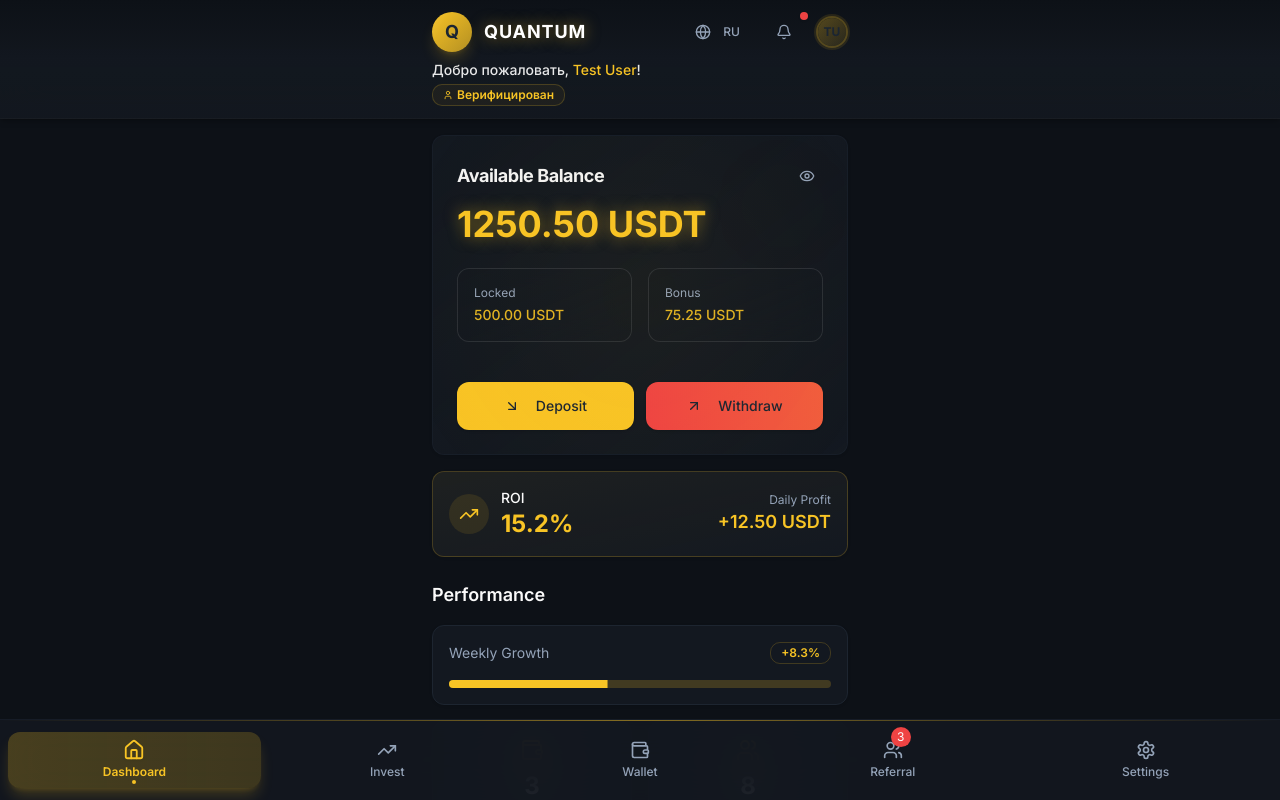
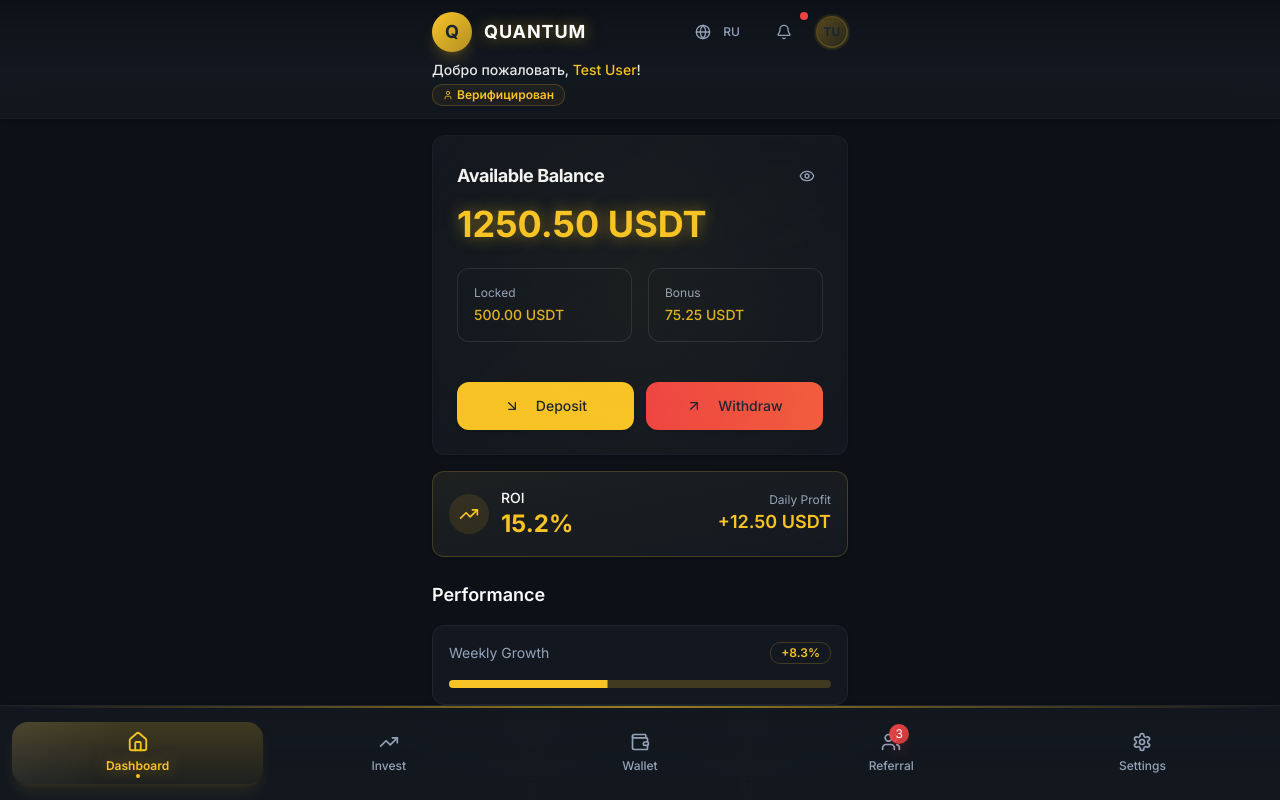
Before and after one commit to Lama13372002/investtma, a Next.js app: page / in a window 1280 px wide. Built offline with nearby package versions, Linux system fonts and the light colour scheme.

Commit message:
Update bottom-nav.tsx

```diff
--- a/src/components/navigation/bottom-nav.tsx
+++ b/src/components/navigation/bottom-nav.tsx
@@ -54,11 +54,11 @@ interface BottomNavProps {
 
 export function BottomNav({ activeTab, onTabChange }: BottomNavProps) {
   return (
-    <div className="fixed bottom-0 left-0 right-0 bg-card/90 backdrop-blur-xl border-t border-border/50 safe-area-padding-bottom">
+    <div className="fixed bottom-0 left-0 right-0 bg-gradient-to-t from-card via-card/95 to-card/90 backdrop-blur-xl border-t border-white/5 shadow-lg shadow-black/30 safe-area-padding-bottom z-50">
       {/* Active indicator line */}
-      <div className="absolute top-0 left-0 right-0 h-px bg-gradient-to-r from-transparent via-primary to-transparent opacity-50" />
+      <div className="absolute top-0 left-0 right-0 h-[2px] bg-gradient-to-r from-transparent via-primary to-transparent opacity-60" />
 
-      <div className="flex items-center justify-around px-2 py-3">
+      <div className="flex items-center justify-around px-3 py-4">
         {navItems.map((item, index) => {
           const isActive = activeTab === item.key;
 
@@ -67,10 +67,10 @@ export function BottomNav({ activeTab, onTabChange }: BottomNavProps) {
               key={item.key}
               onClick={() => onTabChange(item.key)}
               className={cn(
-                "relative flex flex-col items-center justify-center px-3 py-2 rounded-xl transition-all duration-300 min-w-0 flex-1 group",
+                "relative flex flex-col items-center justify-center px-3 py-2.5 rounded-2xl transition-all duration-300 min-w-0 flex-1 group",
                 isActive
-                  ? "bg-primary/15 text-primary shadow-lg shadow-primary/20"
-                  : "text-muted-foreground hover:text-foreground hover:bg-muted/30"
+                  ? "bg-gradient-to-b from-primary/20 to-primary/5 text-primary shadow-lg shadow-primary/10"
+                  : "text-muted-foreground hover:text-white hover:bg-white/5"
               )}
               style={{
                 animationDelay: `${index * 50}ms`
@@ -78,20 +78,20 @@ export function BottomNav({ activeTab, onTabChange }: BottomNavProps) {
             >
               {/* Background glow effect for active tab */}
               {isActive && (
-                <div className="absolute inset-0 rounded-xl bg-gradient-to-r from-primary/10 to-primary/5 animate-pulse" />
+                <div className="absolute inset-0 rounded-2xl shine-effect" />
               )}
 
               <div className={cn(
-                "relative transition-all duration-300 mb-1",
+                "relative transition-all duration-300 mb-1.5",
                 isActive
-                  ? "scale-110 text-primary drop-shadow-sm"
-                  : "group-hover:scale-105"
+                  ? "scale-110 text-primary quantum-glow"
+                  : "group-hover:scale-105 group-hover:text-primary/80"
               )}>
                 {item.icon}
 
                 {/* Badge for notifications */}
                 {item.badge && (
-                  <div className="absolute -top-2 -right-2 bg-destructive text-destructive-foreground text-xs rounded-full w-5 h-5 flex items-center justify-center animate-bounce">
+                  <div className="absolute -top-2 -right-2 bg-gradient-to-br from-destructive to-destructive/80 text-destructive-foreground text-xs rounded-full w-5 h-5 flex items-center justify-center shadow-lg shadow-destructive/20 animate-pulse">
                     {item.badge}
                   </div>
                 )}
@@ -100,8 +100,8 @@ export function BottomNav({ activeTab, onTabChange }: BottomNavProps) {
               <span className={cn(
                 "text-xs font-medium transition-all duration-300 relative",
                 isActive
-                  ? "text-primary font-semibold"
-                  : "text-muted-foreground group-hover:text-foreground"
+                  ? "text-primary font-semibold quantum-glow"
+                  : "text-muted-foreground group-hover:text-primary/80"
               )}>
                 {item.label}
 
@@ -112,9 +112,9 @@ export function BottomNav({ activeTab, onTabChange }: BottomNavProps) {
               </span>
 
               {/* Ripple effect on tap */}
-              <div className="absolute inset-0 rounded-xl overflow-hidden">
+              <div className="absolute inset-0 rounded-2xl overflow-hidden">
                 <div className={cn(
-                  "absolute inset-0 bg-primary/20 rounded-xl scale-0 group-active:scale-100 transition-transform duration-200 ease-out"
+                  "absolute inset-0 bg-primary/20 rounded-2xl scale-0 group-active:scale-100 transition-transform duration-200 ease-out"
                 )} />
               </div>
             </button>
@@ -123,7 +123,7 @@ export function BottomNav({ activeTab, onTabChange }: BottomNavProps) {
       </div>
 
       {/* Bottom safe area for devices with notch */}
-      <div className="h-safe-area-inset-bottom bg-card/50" />
+      <div className="h-safe-area-inset-bottom bg-card/80" />
     </div>
   );
 }
```
